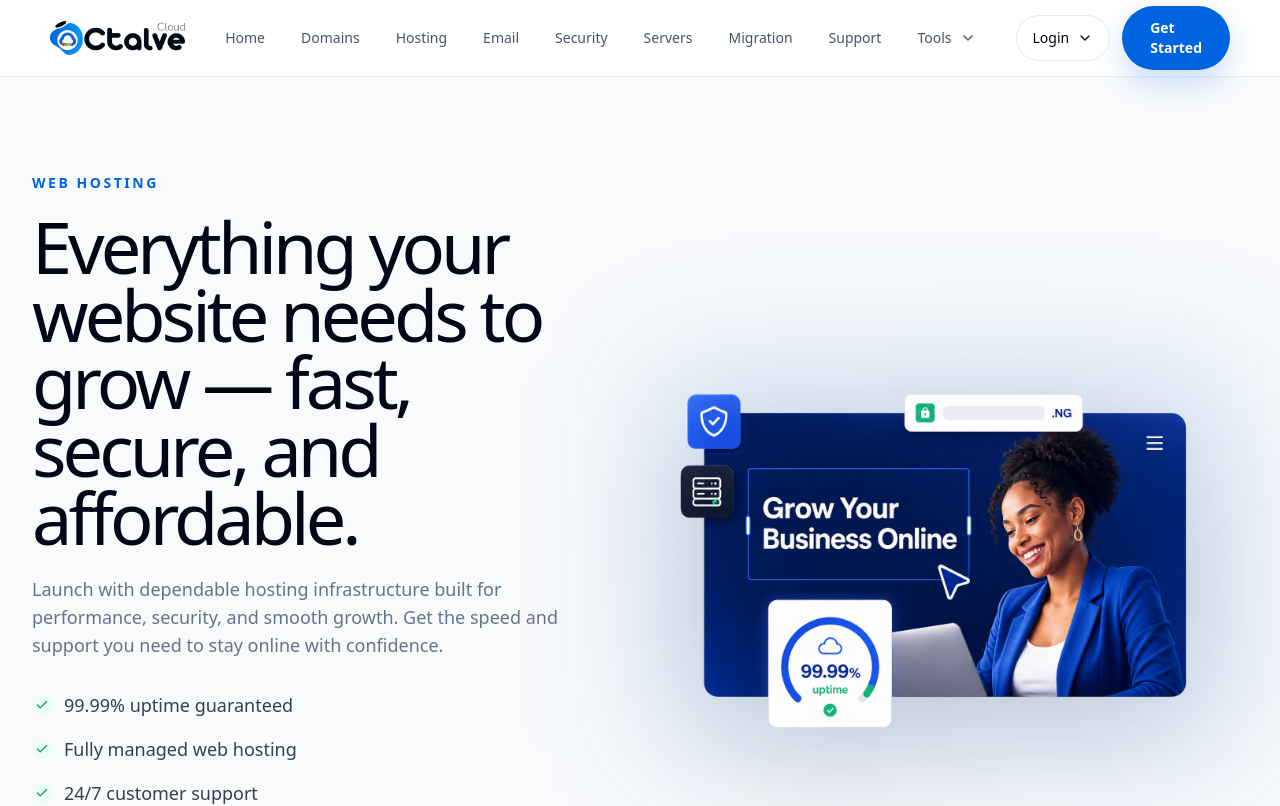
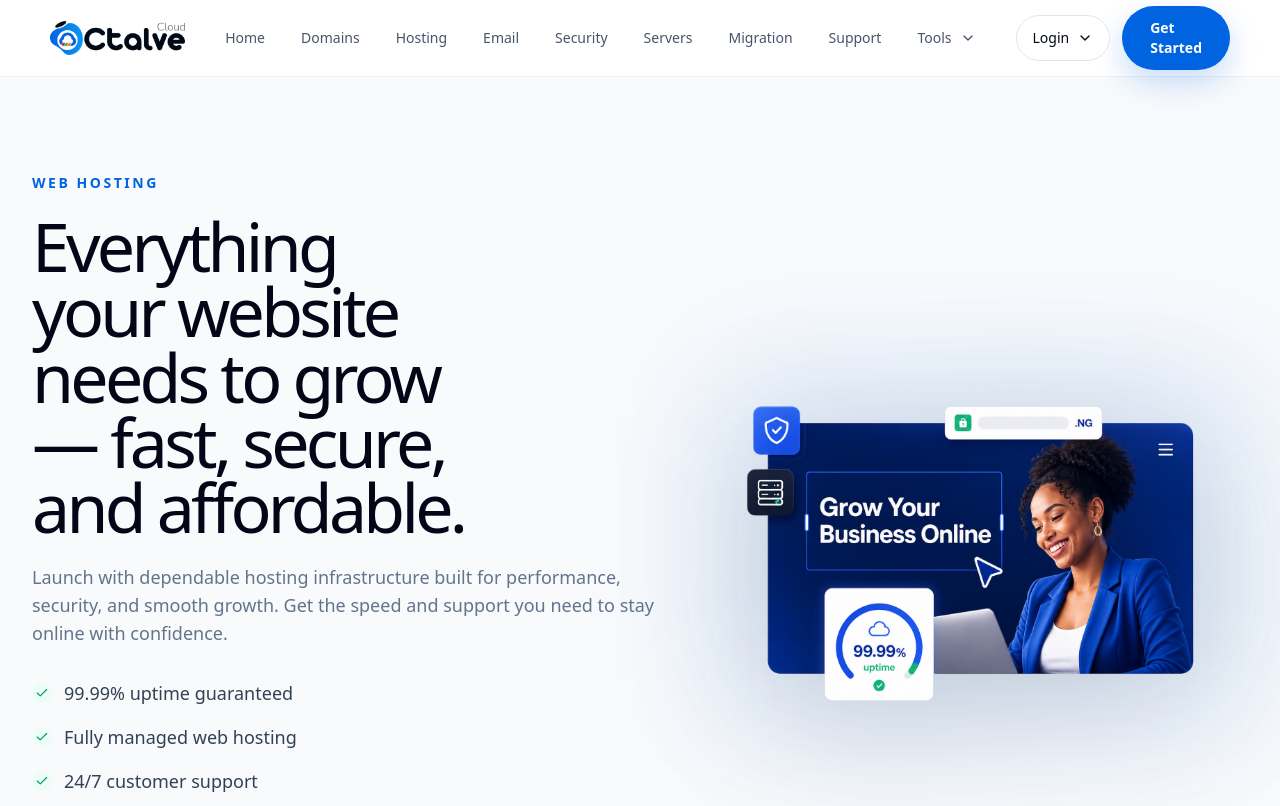
Before and after one commit to octalve-core/octalve-cloud, a Next.js app: page /hosting in a window 1280 px wide. Shown: the top 806 px of the page. Built offline with nearby package versions, Linux system fonts and the light colour scheme.

Commit message:
Update Octalve Cloud Page V4

```diff
--- a/src/features/cloud/hosting/components/Hero.tsx
+++ b/src/features/cloud/hosting/components/Hero.tsx
@@ -15,13 +15,13 @@ const heroPoints = [
 export function Hero() {
   return (
     <section className="overflow-hidden bg-[#F8FAFC] px-4 py-16 sm:px-6 lg:px-8 lg:py-24">
-      <div className="mx-auto grid max-w-7xl gap-12 lg:grid-cols-[0.95fr_1.05fr] lg:items-center lg:gap-16">
-        <div className="max-w-3xl">
+      <div className="mx-auto grid max-w-7xl gap-12 lg:grid-cols-[1.08fr_0.92fr] lg:items-center lg:gap-14">
+        <div className="max-w-[680px]">
           <p className="text-sm font-semibold uppercase tracking-[0.18em] text-cloud-blue">
             Web Hosting
           </p>
 
-          <h1 className="mt-5 max-w-[14ch] text-4xl font-medium tracking-[-0.055em] text-slate-950 sm:text-5xl lg:text-[4.5rem] lg:leading-[0.94]">
+          <h1 className="mt-5 max-w-[11.5ch] text-4xl font-medium tracking-[-0.055em] text-slate-950 sm:text-5xl lg:text-[3.95rem] lg:leading-[0.96] xl:text-[4.25rem]">
             Everything your website needs to grow — fast, secure, and
             affordable.
           </h1>
@@ -74,7 +74,7 @@ export function Hero() {
 
         <div className="relative">
           <div
-            className="relative mx-auto max-w-[860px] select-none"
+            className="relative mx-auto max-w-[640px] select-none"
             onContextMenu={(event) => event.preventDefault()}
             onDragStart={(event) => event.preventDefault()}
             onCopy={(event) => event.preventDefault()}
@@ -91,7 +91,7 @@ export function Hero() {
               alt="Octalve Cloud hosting hero visual"
               priority
               draggable={false}
-              className="pointer-events-none relative z-10 h-auto w-full select-none object-contain drop-shadow-[0_28px_70px_rgba(15,23,42,0.18)]"
+              className="pointer-events-none relative z-10 h-auto w-full select-none object-contain drop-shadow-[0_28px_70px_rgba(15,23,42,0.16)]"
             />
 
             <div
```
